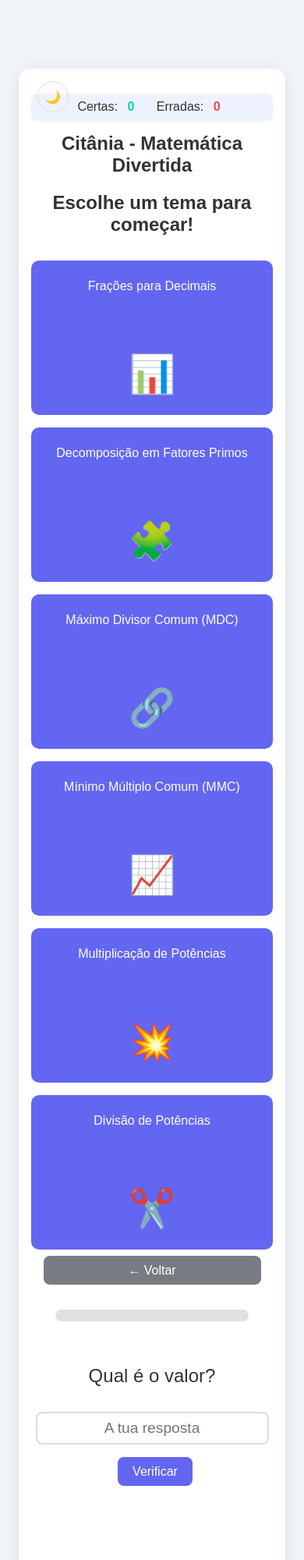
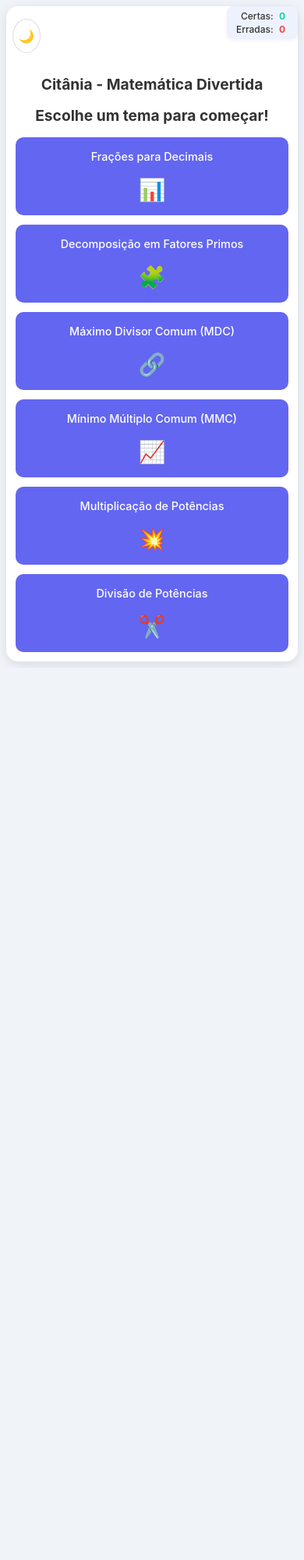
Before and after one commit to vitor-gsousa/citania, a plain HTML site: page index.html in a window 390 px wide. Shown: the top 2000 px of the page at 78% size. After the commit the page ends 856 px from the top, so only its background shows below. Drawn offline with nearby package versions, Linux system fonts and the light colour scheme.

Commit message:
Improvements for mobile devices

```diff
--- a/css/style.css
+++ b/css/style.css
@@ -25,13 +25,18 @@
     --progress-bar-bg: #4b5563;
 }
 
+* {
+    box-sizing: border-box;
+}
+
 body {
-    font-family: sans-serif;
+    font-family: -apple-system, BlinkMacSystemFont, 'Segoe UI', sans-serif;
     display: flex;
     justify-content: center;
     align-items: center;
     min-height: 100vh;
-    box-sizing: border-box; /* Garante que o padding não aumenta o tamanho total */
+    margin: 0;
+    padding: 0;
     background-color: var(--bg-color);
     color: var(--text-color);
     transition: background-color 0.3s, color 0.3s;
@@ -50,10 +55,9 @@ main {
 }
 
 .card-container {
-    display: flex;
-    flex-wrap: wrap;
+    display: grid;
+    grid-template-columns: repeat(auto-fit, minmax(180px, 1fr));
     gap: 1rem;
-    justify-content: center;
     margin-top: 2rem;
 }
 
@@ -69,24 +73,28 @@ main {
     cursor: pointer;
     font-weight: 500;
     transition: transform 0.2s, box-shadow 0.2s;
-    width: 200px;
     text-align: center;
     min-height: 150px;
 }
 
 .card-text {
-    font-size: 1rem;
+    font-size: 0.95rem;
+    line-height: 1.3;
 }
 
 .card-emoji {
-    font-size: 3rem;
-    margin-top: 1rem;
+    font-size: 2.5rem;
+    margin-top: 0.5rem;
 }
 
 .card:hover {
     transform: translateY(-5px);
     box-shadow: 0 8px 20px rgba(0,0,0,0.15);
     background-color: var(--primary-hover-color);
+}
+
+.card:active {
+    transform: translateY(-2px);
 }
 
 #theme-toggle {
@@ -100,6 +108,13 @@ main {
     height: 40px;
     border-radius: 50%;
     color: var(--text-color);
+    font-size: 1.2rem;
+    cursor: pointer;
+    transition: background-color 0.3s;
+}
+
+#theme-toggle:hover {
+    background-color: var(--score-bg-color);
 }
 
 #back-to-menu {
@@ -107,30 +122,41 @@ main {
     background-color: var(--secondary-color);
     top: 1rem;
     left: 1rem;
+    padding: 0.5rem 1rem;
 }
 
 #score-container {
     position: absolute;
     top: 1rem;
     right: 1rem;
+    display: flex;
     flex-wrap: wrap;
+    gap: 0.5rem;
     background-color: var(--score-bg-color);
     padding: 0.5rem 1rem;
     border-radius: 8px;
-    font-size: 1rem;
+    font-size: 0.9rem;
     font-weight: 500;
     box-shadow: 0 2px 5px rgba(0,0,0,0.05);
 }
 
 #score-container span {
-    margin: 0 0.5rem;
+    white-space: nowrap;
 }
 
-#correct-count { color: var(--correct-color); font-weight: bold; }
-#incorrect-count { color: var(--incorrect-color); font-weight: bold; }
+#correct-count {
+    color: var(--correct-color);
+    font-weight: bold;
+}
+
+#incorrect-count {
+    color: var(--incorrect-color);
+    font-weight: bold;
+}
 
 #progress-bar-container {
-    width: 80%;
+    width: 100%;
+    max-width: 600px;
     background-color: var(--progress-bar-bg);
     border-radius: 10px;
     margin: 1.5rem auto 0;
@@ -139,18 +165,19 @@ main {
 
 #progress-bar {
     height: 15px;
-    width: 0%; /* Começa a 0 */
+    width: 0%;
     background-color: var(--correct-color);
     border-radius: 10px;
     transition: width 0.5s ease-in-out;
 }
 
 #summary-area {
-    padding: 2rem;
+    padding: 2rem 1rem;
 }
 
 #summary-area h2 {
     color: var(--primary-color);
+    margin-top: 0;
 }
 
 #summary-message {
@@ -160,53 +187,79 @@ main {
 #summary-record-message {
     color: var(--primary-hover-color);
     font-weight: bold;
-    margin-top: -1rem;
+    font-size: 1.2rem;
+    min-height: 1.5rem;
 }
 
 .hidden {
-    display: none;
+    display: none !important;
 }
-
 
 .exercise-container {
     margin: 2rem 0;
 }
 
 #question {
-    font-size: 1.5rem;
-    margin-bottom: 1rem;
+    font-size: 1.3rem;
+    margin-bottom: 1.5rem;
+    line-height: 1.5;
+    padding: 0 1rem;
 }
 
 input {
-    padding: 0.5rem;
-    font-size: 1.2rem;
-    width: 200px;
+    padding: 0.75rem;
+    font-size: 1.1rem;
+    width: 100%;
+    max-width: 300px;
     text-align: center;
     border: 2px solid var(--border-color);
     border-radius: 8px;
+    background-color: var(--main-bg-color);
+    color: var(--text-color);
+    margin: 0.5rem auto;
+    display: block;
+}
+
+input:focus {
+    outline: none;
+    border-color: var(--primary-color);
 }
 
 button {
-    padding: 0.6rem 1.2rem;
+    padding: 0.75rem 1.5rem;
     font-size: 1rem;
     cursor: pointer;
     border: none;
     border-radius: 8px;
     background-color: var(--primary-color);
     color: white;
-    margin-left: 0.5rem;
-    transition: background-color 0.3s;
+    margin: 0.5rem;
+    transition: background-color 0.3s, transform 0.1s;
+    font-weight: 500;
+    min-height: 44px;
 }
 
 button:hover {
     background-color: var(--primary-hover-color);
 }
 
+button:active {
+    transform: scale(0.98);
+}
+
+#check-button,
+#next-button {
+    width: 100%;
+    max-width: 300px;
+}
+
 #feedback {
-    margin-top: 1rem;
-    font-size: 1.2rem;
+    margin-top: 1.5rem;
+    font-size: 1.1rem;
     font-weight: bold;
-    min-height: 1.5rem; /* Evita que o layout salte */
+    min-height: 2rem;
+    padding: 0 1rem;
+    line-height: 1.5;
 }
 
 #feedback.correct {
@@ -219,45 +272,167 @@ button:hover {
 
 /* --- Media Queries para Responsividade --- */
 @media (max-width: 768px) {
+    body {
+        align-items: flex-start;
+    }
+
     main {
         padding: 1rem;
-        margin-top: 5rem; /* Espaço para os botões no topo */
+        margin: 0.5rem;
+        width: calc(100% - 1rem);
+        min-height: calc(100vh - 1rem);
+        padding-top: 5rem;
     }
 
     h1 {
-        font-size: 1.5rem;
+        font-size: 1.4rem;
+        margin: 1rem 0;
+    }
+
+    h2 {
+        font-size: 1.2rem;
+    }
+
+    #theme-toggle {
+        top: 0.5rem;
+        left: 0.5rem;
+        width: 36px;
+        height: 36px;
+        font-size: 1rem;
+        z-index: 10;
     }
 
     #back-to-menu {
-        position: static;
-        display: block;
-        margin: 0.5rem auto;
-        width: 90%;
+        position: fixed;
+        top: 0.5rem;
+        left: 0.5rem;
+        margin: 0;
+        padding: 0.5rem 0.75rem;
+        font-size: 0.9rem;
+        z-index: 10;
+        min-height: 36px;
     }
 
     #score-container {
-        position: static;
-        margin: 1rem auto;
+        position: fixed;
+        top: 0.5rem;
+        right: 0.5rem;
+        left: auto;
+        font-size: 0.75rem;
+        padding: 0.4rem 0.6rem;
+        max-width: calc(100% - 5rem);
+        z-index: 10;
+    }
+
+    #score-container span {
+        margin: 0 0.25rem;
+        font-size: 0.75rem;
+    }
+
+    .card-container {
+        grid-template-columns: 1fr;
+        gap: 0.75rem;
+        margin-top: 1rem;
+    }
+
+    .card {
+        min-height: 120px;
+        padding: 1rem;
+    }
+
+    .card-text {
+        font-size: 0.9rem;
+    }
+
+    .card-emoji {
+        font-size: 2rem;
     }
 
     #exercise-area {
         display: flex;
         flex-direction: column;
+        padding-top: 1rem;
+    }
+
+    #progress-bar-container {
+        margin-top: 1rem;
+    }
+
+    .exercise-container {
+        margin: 1.5rem 0;
+        width: 100%;
+    }
+
+    #question {
+        font-size: 1.1rem;
+        margin-bottom: 1rem;
+        padding: 0;
+    }
+
+    input {
+        width: 100%;
+        max-width: 100%;
+        font-size: 1rem;
+        padding: 0.75rem;
+    }
+
+    button {
+        width: 100%;
+        max-width: 100%;
+        margin: 0.5rem 0;
+        padding: 0.75rem;
+    }
+
+    #check-button,
+    #next-button,
+    #next-level-button {
+        width: 100%;
+    }
+
+    #feedback {
+        font-size: 1rem;
+        padding: 0;
+    }
+
+    #summary-area {
+        padding: 1rem 0;
+    }
+}
+
+@media (max-width: 480px) {
+    main {
+        padding: 0.75rem;
+        padding-top: 4.5rem;
+    }
+
+    h1 {
+        font-size: 1.2rem;
+    }
+
+    #question {
+        font-size: 1rem;
+    }
+
+    #score-container {
+        flex-direction: column;
+        align-items: flex-end;
+        gap: 0.15rem;
+        padding: 0.3rem 0.5rem;
     }
 
     .card {
-        width: 100%; /* Ocupa a largura toda */
+        min-height: 100px;
     }
 
-    .exercise-container {
-        display: flex;
-        flex-direction: column;
-        align-items: center;
-        gap: 1rem;
-    }
-
-    input, #next-button {
-        width: 90%;
-        margin-left: 0;
+    .card-emoji {
+        font-size: 1.75rem;
     }
 }
+
+/* Ajustes para dispositivos com notch */
+@supports (padding: max(0px)) {
+    body {
+        padding-left: max(0px, env(safe-area-inset-left));
+        padding-right: max(0px, env(safe-area-inset-right));
+    }
+}
--- a/index.html
+++ b/index.html
@@ -2,13 +2,15 @@
 <html lang="pt-PT">
 <head>
     <meta charset="UTF-8">
-    <meta name="viewport" content="width=device-width, initial-scale=1.0">
+    <meta name="viewport" content="width=device-width, initial-scale=1.0, maximum-scale=1.0, user-scalable=no, viewport-fit=cover">
+    <meta name="apple-mobile-web-app-capable" content="yes">
+    <meta name="mobile-web-app-capable" content="yes">
     <title>Citânia - Matemática Divertida</title>
     <link rel="stylesheet" href="./css/style.css">
 </head>
 <body>
     <main>
-         <button id="theme-toggle" title="Alternar tema">🌙</button>
+        <button id="theme-toggle" title="Alternar tema" aria-label="Alternar tema">🌙</button>
         <div id="score-container">
             <span>Nível: <span id="level-display">1</span></span>
             <span>Certas: <span id="correct-count">0</span></span>
@@ -21,27 +23,27 @@
             <div class="card-container">
                 <div class="card" data-type="fractionToDecimal">
                    <span class="card-text">Frações para Decimais</span>
-                    <span class="card-emoji">📊</span>
+                   <span class="card-emoji" aria-hidden="true">📊</span>
                 </div>
                 <div class="card" data-type="primeFactorization">
                    <span class="card-text">Decomposição em Fatores Primos</span>
-                    <span class="card-emoji">🧩</span>
+                   <span class="card-emoji" aria-hidden="true">🧩</span>
                 </div>
                 <div class="card" data-type="gcd">
                    <span class="card-text">Máximo Divisor Comum (MDC)</span>
-                    <span class="card-emoji">🔗</span>
+                   <span class="card-emoji" aria-hidden="true">🔗</span>
                 </div>
                 <div class="card" data-type="lcm">
                    <span class="card-text">Mínimo Múltiplo Comum (MMC)</span>
-                    <span class="card-emoji">📈</span>
+                   <span class="card-emoji" aria-hidden="true">📈</span>
                 </div>
                 <div class="card" data-type="powerMultiplication">
                    <span class="card-text">Multiplicação de Potências</span>
-                    <span class="card-emoji">💥</span>
+                   <span class="card-emoji" aria-hidden="true">💥</span>
                 </div>
                 <div class="card" data-type="powerDivision">
                    <span class="card-text">Divisão de Potências</span>
-                    <span class="card-emoji">✂️</span>
+                   <span class="card-emoji" aria-hidden="true">✂️</span>
                 </div>
             </div>
         </div>
@@ -53,7 +55,7 @@
             </div>
             <div class="exercise-container">
                 <p id="question">Qual é o valor?</p>
-                 <input type="text" id="answer-input" placeholder="A tua resposta">
+                <input type="text" id="answer-input" placeholder="A tua resposta" inputmode="decimal" autocomplete="off">
                 <button id="check-button">Verificar</button>
                 <p id="feedback"></p>
             </div>
```
Lines whose indentation alone changed are shown as unchanged.
